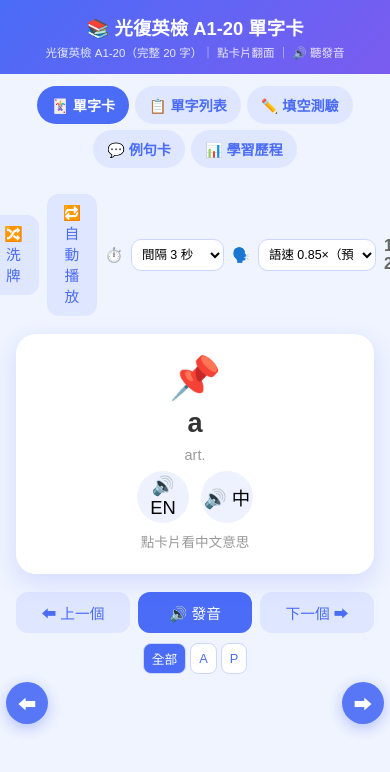
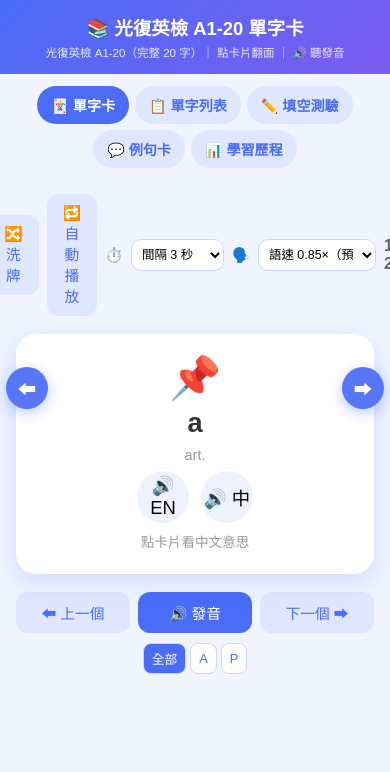
Before and after one commit to matthsu01/KFES_MyWordBook, a plain HTML site: page gk-a1-20-vocab-cards.html in a window 390 px wide. Drawn offline with Linux system fonts and the light colour scheme.

Commit message:
Add files via upload

```diff
--- a/gk-a1-20-vocab-cards.html
+++ b/gk-a1-20-vocab-cards.html
@@ -133,8 +133,8 @@
     .card-wrap + .nav { margin-top: 12px; }
     .card-wrap + .nav button { flex: 1 1 0; min-width: 0; white-space: nowrap; }
     /* 左右浮動箭頭：縮小往下移，避開卡片與按鈕 */
-    .arrow { width: 42px; height: 42px; font-size: 1.15rem; top: auto; bottom: 120px; transform: none; opacity: .92; }
-    .arrow:hover { transform: none; }
+    .arrow { width: 42px; height: 42px; font-size: 1.15rem; top: 46%; transform: translateY(-50%); opacity: .92; }
+    .arrow:hover { transform: translateY(-50%); }
     .arrow.left { left: 6px; }
     .arrow.right { right: 6px; }
     /* 字母篩選 */
```
